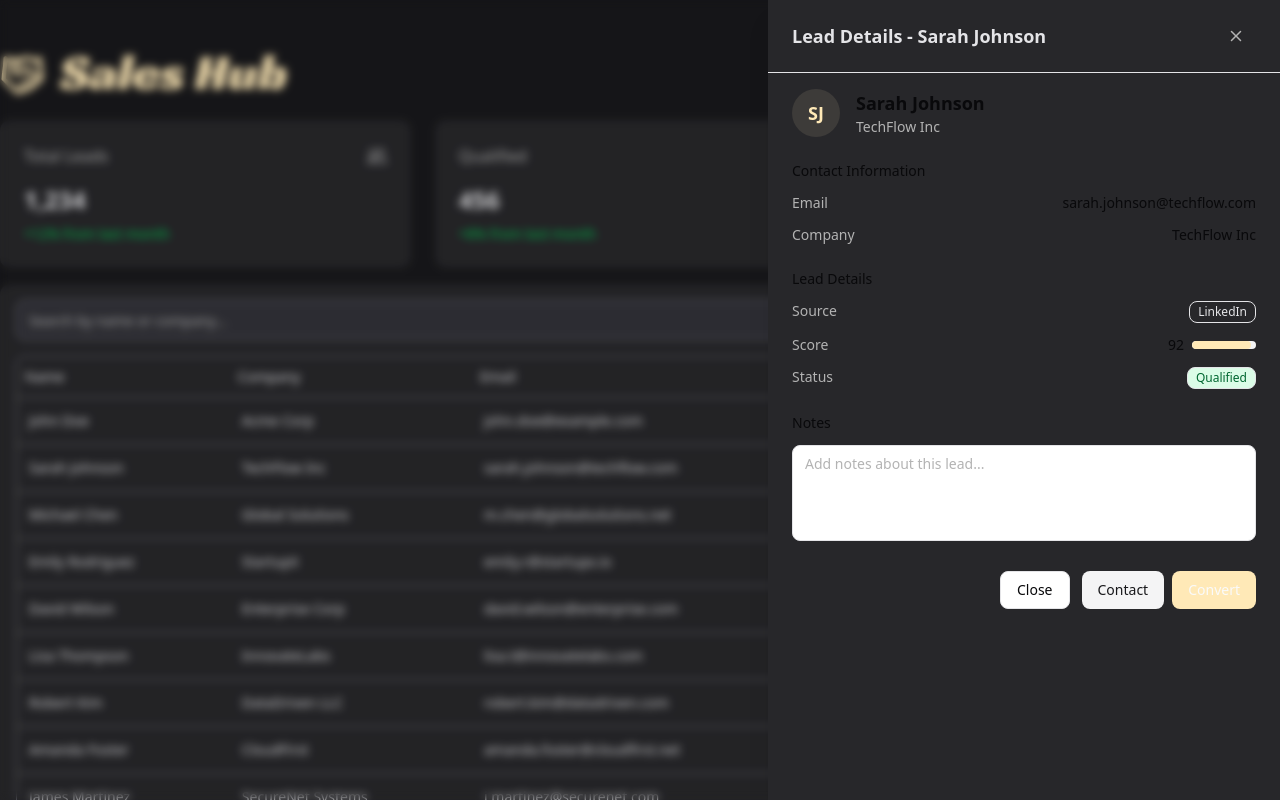
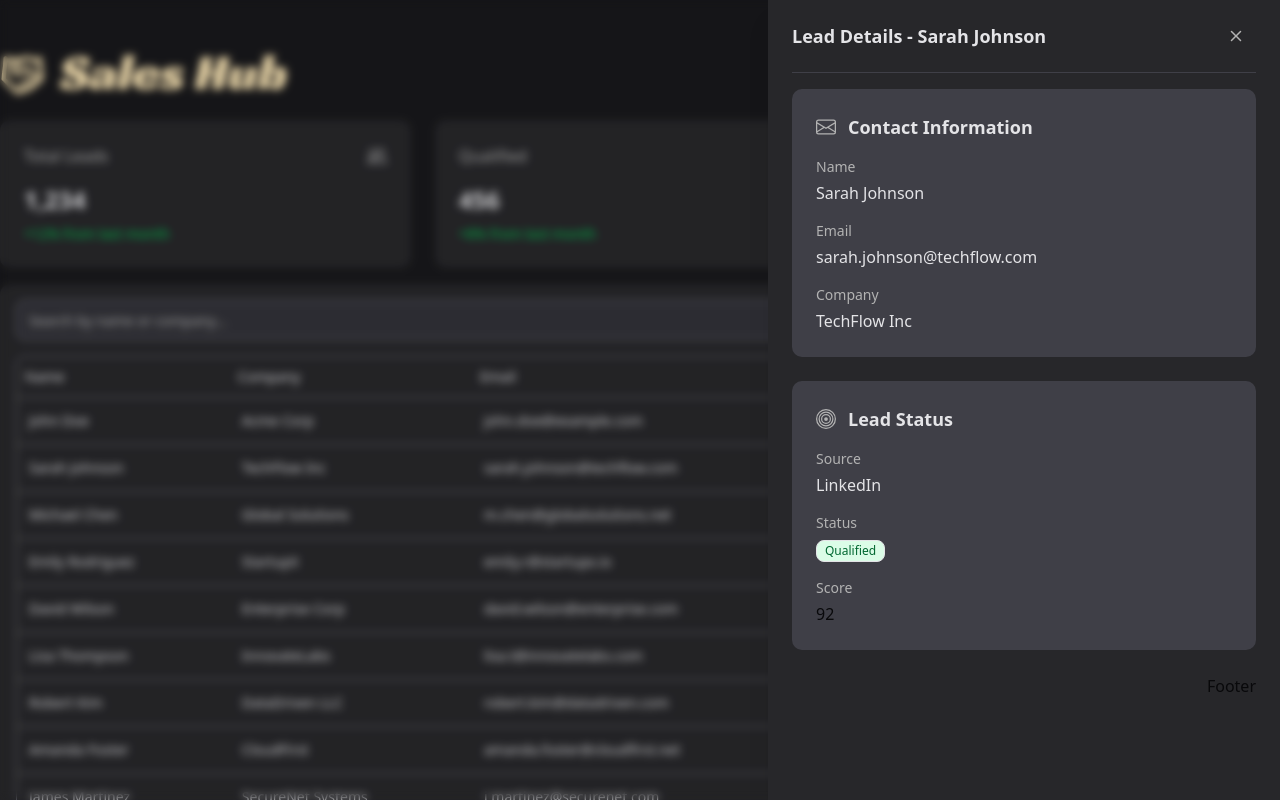
Before and after one commit to JefteMedeiros/coverpin-assessment, a React (Vite) app: page / in a window 1280 px wide. Both pictures are taken after a click on the element 640 px from the left and 468 px from the top of the page. Shown: the top 800 px of the page. Built offline with nearby package versions, Linux system fonts and the light colour scheme.

Commit message:
feat: slide over without full inline edit

```diff
--- /dev/null
+++ b/src/components/icons/envelope.tsx
@@ -0,0 +1,13 @@
+import { cn } from "@/utils/cn";
+
+interface Props {
+  className?: string;
+}
+
+export function Envelope({ className }: Props) {
+  return (
+    <svg xmlns="http://www.w3.org/2000/svg" width="16" height="16" fill="currentColor" className={cn(className)} viewBox="0 0 16 16" aria-hidden="true">
+      <path d="M0 4a2 2 0 0 1 2-2h12a2 2 0 0 1 2 2v8a2 2 0 0 1-2 2H2a2 2 0 0 1-2-2zm2-1a1 1 0 0 0-1 1v.217l7 4.2 7-4.2V4a1 1 0 0 0-1-1zm13 2.383-4.708 2.825L15 11.105zm-.034 6.876-5.64-3.471L8 9.583l-1.326-.795-5.64 3.47A1 1 0 0 0 2 13h12a1 1 0 0 0 .966-.741M1 11.105l4.708-2.897L1 5.383z" />
+    </svg>
+  );
+}
--- a/src/components/lead-information-panel.tsx
+++ b/src/components/lead-information-panel.tsx
@@ -1,7 +1,10 @@
-import type { Lead, LeadStatus } from "@/types/leads";
+import type { Lead, } from "@/types/leads";
 import { getStatusColor } from "@/utils/status-colors";
+import { Bullseye } from "./icons/bullseye";
+import { Envelope } from "./icons/envelope";
 import { Badge } from "./ui/badge";
-import { SlideOverBody, SlideOverFooter, SlideOverHeader, SlideOverPanel } from "./ui/slide-over-panel";
+import { CardItem, InformationCard } from "./ui/information-card";
+import { SlideOverBody, SlideOverFooter, SlideOverPanel } from "./ui/slide-over-panel";
 
 interface Props {
 	isSlideOverOpen: boolean;
@@ -16,7 +19,7 @@ export function LeadInformationPanel({
 }: Props) {
 	return (
 		<SlideOverPanel
-      className="bg-zinc-800 border-none"
+			className="bg-zinc-800 border-none"
 			open={isSlideOverOpen}
 			onClose={handleCloseSlideOver}
 			title={selectedLead ? `Lead Details - ${selectedLead.name}` : "Lead Details"}
@@ -24,106 +27,34 @@ export function LeadInformationPanel({
 		>
 			{selectedLead && (
 				<>
-					<SlideOverHeader>
-						<div className="flex items-center gap-4">
-							<div className="h-12 w-12 rounded-full bg-primary/10 flex items-center justify-center">
-								<span className="text-lg font-semibold text-primary">
-									{selectedLead.name
-										.split(" ")
-										.map((n) => n[0])
-										.join("")}
-								</span>
-							</div>
-							<div>
-								<h3 className="text-lg font-semibold text-card-foreground">{selectedLead.name}</h3>
-								<p className="text-sm text-muted-foreground">{selectedLead.company}</p>
-							</div>
-						</div>
-					</SlideOverHeader>
-
 					<SlideOverBody>
 						<div className="space-y-6">
-							<div>
-								<h4 className="text-sm font-medium text-card-foreground mb-3">
-									Contact Information
-								</h4>
-								<div className="space-y-3">
-									<div className="flex justify-between">
-										<span className="text-sm text-muted-foreground">Email</span>
-										<span className="text-sm text-card-foreground">{selectedLead.email}</span>
-									</div>
-									<div className="flex justify-between">
-										<span className="text-sm text-muted-foreground">Company</span>
-										<span className="text-sm text-card-foreground">{selectedLead.company}</span>
-									</div>
+							<InformationCard title="Contact Information" icon={<Envelope className="w-5 h-5" />}>
+								<CardItem label="Name" content={selectedLead.name} />
+								<CardItem label="Email" content={selectedLead.email} />
+                <CardItem label="Company" content={selectedLead.company} />
+							</InformationCard>
+
+							<InformationCard title="Lead Status" icon={<Bullseye className="w-5 h-5" />}>
+								<CardItem label="Source" content={selectedLead.source} />
+								<div className="space-y-1">
+									<p className="text-sm text-muted-foreground">Status</p>
+									<Badge className={getStatusColor[selectedLead.status]} variant="default">
+										{selectedLead.status}
+									</Badge>
 								</div>
-							</div>
-
-							<div>
-								<h4 className="text-sm font-medium text-card-foreground mb-3">Lead Details</h4>
-								<div className="space-y-3">
-									<div className="flex justify-between">
-										<span className="text-sm text-muted-foreground">Source</span>
-										<Badge variant="outline">{selectedLead.source}</Badge>
-									</div>
-									<div className="flex justify-between">
-										<span className="text-sm text-muted-foreground">Score</span>
-										<div className="flex items-center gap-2">
-											<span className="text-sm font-medium text-card-foreground">
-												{selectedLead.score}
-											</span>
-											<div className="w-16 h-2 bg-muted rounded-full overflow-hidden">
-												<div
-													className="h-full bg-primary rounded-full transition-all"
-													style={{ width: `${selectedLead.score}%` }}
-												/>
-											</div>
-										</div>
-									</div>
-									<div className="flex justify-between">
-										<span className="text-sm text-muted-foreground">Status</span>
-										<Badge
-											className={getStatusColor[selectedLead.status as LeadStatus]}
-											variant="default"
-										>
-											{selectedLead.status}
-										</Badge>
-									</div>
+                <div className="space-y-1">
+									<p className="text-sm text-muted-foreground">Score</p>
+									<p>
+										{selectedLead.score}
+                  </p>
 								</div>
-							</div>
-
-							<div>
-								<h4 className="text-sm font-medium text-card-foreground mb-3">Notes</h4>
-								<textarea
-									placeholder="Add notes about this lead..."
-									className="w-full h-24 rounded-md border border-input bg-background px-3 py-2 text-sm text-foreground placeholder:text-muted-foreground focus:border-ring focus:outline-none focus:ring-1 focus:ring-ring resize-none"
-								/>
-							</div>
+							</InformationCard>
 						</div>
 					</SlideOverBody>
 
 					<SlideOverFooter>
-						<button
-							type="button"
-							onClick={handleCloseSlideOver}
-							className="rounded-md border border-input bg-background px-4 py-2 text-sm text-foreground hover:bg-accent hover:text-accent-foreground transition-colors"
-						>
-							Close
-						</button>
-						<div className="flex gap-2">
-							<button
-								type="button"
-								className="rounded-md bg-secondary px-4 py-2 text-sm text-secondary-foreground hover:bg-secondary/90 transition-colors"
-							>
-								Contact
-							</button>
-							<button
-								type="button"
-								className="rounded-md bg-primary px-4 py-2 text-sm text-primary-foreground hover:bg-primary/90 transition-colors"
-							>
-								Convert
-							</button>
-						</div>
+						<p>Footer</p>
 					</SlideOverFooter>
 				</>
 			)}
--- /dev/null
+++ b/src/components/ui/information-card.tsx
@@ -0,0 +1,39 @@
+interface CardItemProps {
+	label: string;
+	content: string;
+	className?: string;
+}
+
+export function CardItem({ label, content, className = "" }: CardItemProps) {
+	return (
+		<div className={`space-y-1 ${className}`}>
+			<p className="text-sm text-muted-foreground">{label}</p>
+			<p className="text-base font-medium text-input">{content}</p>
+		</div>
+	);
+}
+
+interface InformationCardProps {
+	title: string;
+	icon?: React.ReactNode;
+	children: React.ReactNode;
+	className?: string;
+}
+
+export function InformationCard({ title, icon, children, className = "" }: InformationCardProps) {
+	return (
+		<div className={`bg-zinc-700 rounded-lg p-6 ${className}`}>
+			<div className="flex items-center gap-3 mb-4">
+				{icon && (
+					<div className="text-muted-foreground">
+						{icon}
+					</div>
+				)}
+				<h3 className="text-lg font-semibold text-input">{title}</h3>
+			</div>
+			<div className="space-y-4">
+				{children}
+			</div>
+		</div>
+	);
+}
--- /dev/null
+++ b/src/components/ui/separator.tsx
@@ -0,0 +1,11 @@
+import { cn } from "@/utils/cn";
+
+interface Props {
+  className?: string;
+}
+
+export function Separator({ className }: Props) {
+  return (
+    <div className={cn("w-full h-[1px] bg-zinc-700", className)} />
+  )
+}
--- a/src/components/ui/slide-over-panel.tsx
+++ b/src/components/ui/slide-over-panel.tsx
@@ -9,6 +9,7 @@ import {
 import { Fragment, type ReactNode } from 'react'
 import { cn } from '@/utils/cn'
 import { X } from '../icons/x'
+import { Separator } from './separator'
 
 interface SlideOverPanelProps {
   open: boolean
@@ -74,20 +75,21 @@ export function SlideOverPanel({
                     )}
                   >
                     {title && (
-                      <div className="px-6 py-4 border-b border-border">
-                        <div className="flex items-center justify-between">
+                      <div className="px-6">
+                        <div className="flex items-center justify-between py-4">
                           <DialogTitle className="text-lg font-semibold text-input">
                             {title}
                           </DialogTitle>
                           <button
                             type="button"
-                            className="rounded-md p-2 text-muted-foreground hover:text-card-foreground hover:bg-muted transition-colors"
+                            className="rounded-md hover:cursor-pointer p-2 text-muted-foreground hover:bg-zinc-700/50 transition-colors"
                             onClick={onClose}
                           >
                             <span className="sr-only">Close panel</span>
                             <X className='w-6 h-6' />
                           </button>
                         </div>
+                        <Separator />
                       </div>
                     )}
 
```
Also changed, not shown: src/utils/status-colors.ts (renamed from src/utils/status-colors.tsx), 1 other file (tests, documents, lock files or other folders).
